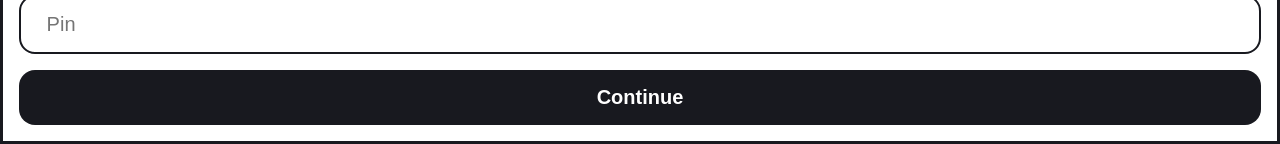
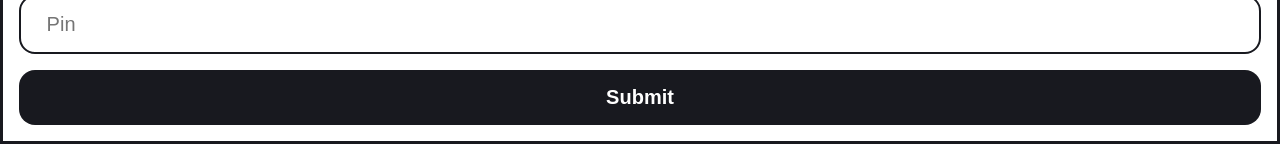
Before and after one commit to scottwillmoore/fit3161, a Next.js app: page /login in a window 1280 px wide. Shown: the part 656-800 px from the top of the page. Built offline with nearby package versions, Linux system fonts and the light colour scheme.

Commit message:
Fix login page export function name

```diff
--- a/src/pages/login.jsx
+++ b/src/pages/login.jsx
@@ -1,6 +1,7 @@
 import Layout from "components/layout";
+import Button from "components/button";
 
-export default function Index() {
+export default function Login() {
     return (
         <Layout title="Index">
             <div className="container">
@@ -19,7 +20,7 @@ export default function Index() {
                             inputMode="numeric"
                             placeholder="Pin"
                         />
-                        <button type="submit">Continue</button>
+                        <Button>Submit</Button>
                     </form>
                 </form>
             </div>
```
